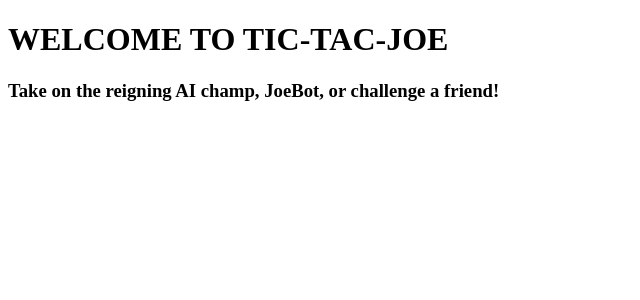
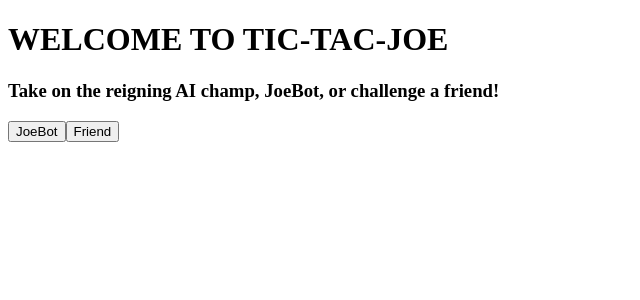
Before and after one commit to tylerpetersen02/tic-tac-joe, a React app: page / in a window 1280 px wide. Shown: the top 300 px of the page, without its empty margins (0-640 px from the left). Built offline with nearby package versions, Linux system fonts and the light colour scheme; the HTML template or start-up script is replaced by a standard one.

Commit message:
good progress on layout and buttons

```diff
--- a/client/src/components/App.jsx
+++ b/client/src/components/App.jsx
@@ -4,19 +4,90 @@ import Board from './Board.jsx';
 
 const App = (props) => {
 
+  const [joeBot, setJoeBot] = useState(false);
+  const [friend, setFriend] = useState(false);
+  const [easy, setEasy] = useState(false);
+  const [medium, setMedium] = useState(false);
+  const [hard, setHard] = useState(false);
+
+  const handleJoeBot = () => {
+    setJoeBot(!joeBot);
+    setFriend(false);
+  }
+
+  const handleFriend = () => {
+    setFriend(!friend);
+    setJoeBot(false);
+  }
+
+  const handleEasy = () => {
+    setEasy(!easy);
+    setMedium(false);
+    setHard(false);
+  }
+
+  const handleMedium = () => {
+    setMedium(!medium);
+    setEasy(false);
+    setHard(false);
+  }
+
+  const handleHard = () => {
+    setHard(!hard);
+    setEasy(false);
+    setMedium(false);
+  }
+
   return (
     <div>
       <h1 className="glow">WELCOME TO TIC-TAC-JOE</h1>
       <h3>Take on the reigning AI champ, <strong>JoeBot</strong>, or challenge a friend!</h3>
-      {/* <div>
-        <JoeBot />
-        <Friend />
+      <div className="selections">
+        <div className="challenger">
+          {!friend &&
+            <>
+              {!joeBot &&
+                <button onClick={handleJoeBot} className="button">JoeBot</button>
+              }
+              {joeBot &&
+                <button onClick={handleJoeBot} className="btn">JoeBot</button>
+              }
+            </>
+          }
+          {!joeBot &&
+            <>
+              {!friend &&
+                <button onClick={handleFriend} className="button">Friend</button>
+              }
+              {friend &&
+                <button onClick={handleFriend} className="btn">Friend</button>
+              }
+            </>
+          }
+        </div>
+        {joeBot &&
+          <div className="difficulty">
+            {!easy &&
+              <button onClick={handleEasy} className="button2">Easy</button>
+            }
+            {easy &&
+              <button onClick={handleEasy} className="easy">Easy</button>
+            }
+            {!medium &&
+              <button onClick={handleMedium} className="button2">Medium</button>
+            }
+            {medium &&
+              <button onClick={handleMedium} className="medium">Medium</button>
+            }
+            {!hard &&
+              <button onClick={handleHard} className="button2">Hard</button>
+            }
+            {hard &&
+              <button onClick={handleHard} className="hard">Hard</button>
+            }
+          </div>
+        }
       </div>
-      <div>
-        <Easy />
-        <Medium />
-        <Hard />
-      </div> */}
       <Board />
     </div>
   )
```
Also changed, not shown: 2 other files (tests, documents, lock files or other folders).
